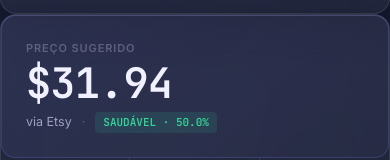
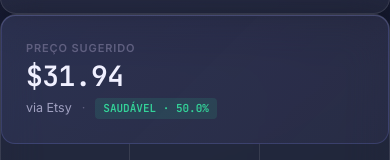
Before and after one commit to arthursircilli92/mentoria-3d-eua, a plain HTML site: page calculadora-vendas.html in a window 390 px wide. Shown: the part 989-1149 px from the top of the page. Drawn offline with Linux system fonts and the light colour scheme.

Commit message:
Corrige responsividade do hero-value com clamp e overflow hidden

```diff
--- a/calculadora-vendas.html
+++ b/calculadora-vendas.html
@@ -27,6 +27,12 @@
     --warning-bg: rgba(217,119,6,0.1);
     --danger: #dc2626;
     --danger-bg: rgba(220,38,38,0.1);
+  }
+  html, body {
+    margin: 0;
+    padding: 0;
+    width: 100%;
+    overflow-x: hidden;
   }
   body {
     background: #eef0f8;
@@ -188,7 +194,7 @@
   .projection-value { font-family: 'JetBrains Mono', monospace; font-size: 20px; font-weight: 700; }
 
   * { margin: 0; padding: 0; box-sizing: border-box; }
-  html { font-size: 14px; }
+  html { font-size: 14px; overflow-x: hidden; width: 100%; }
   body {
     font-family: 'Inter', -apple-system, BlinkMacSystemFont, sans-serif;
     background: var(--bg);
@@ -196,6 +202,9 @@
     line-height: 1.5;
     -webkit-font-smoothing: antialiased;
     min-height: 100vh;
+    overflow-x: hidden;
+    width: 100%;
+    max-width: 100vw;
   }
   ::-webkit-scrollbar { width: 8px; height: 8px; }
   ::-webkit-scrollbar-track { background: transparent; }
@@ -466,11 +475,15 @@
   }
   .hero-value {
     font-family: 'JetBrains Mono', monospace;
-    font-size: 42px;
+    font-size: clamp(28px, 4vw, 42px);
     font-weight: 600;
     letter-spacing: -0.02em;
     line-height: 1;
     margin-bottom: 8px;
+    overflow: hidden;
+    text-overflow: ellipsis;
+    white-space: nowrap;
+    max-width: 100%;
   }
   .hero-sub {
     font-size: 12.5px;
```
